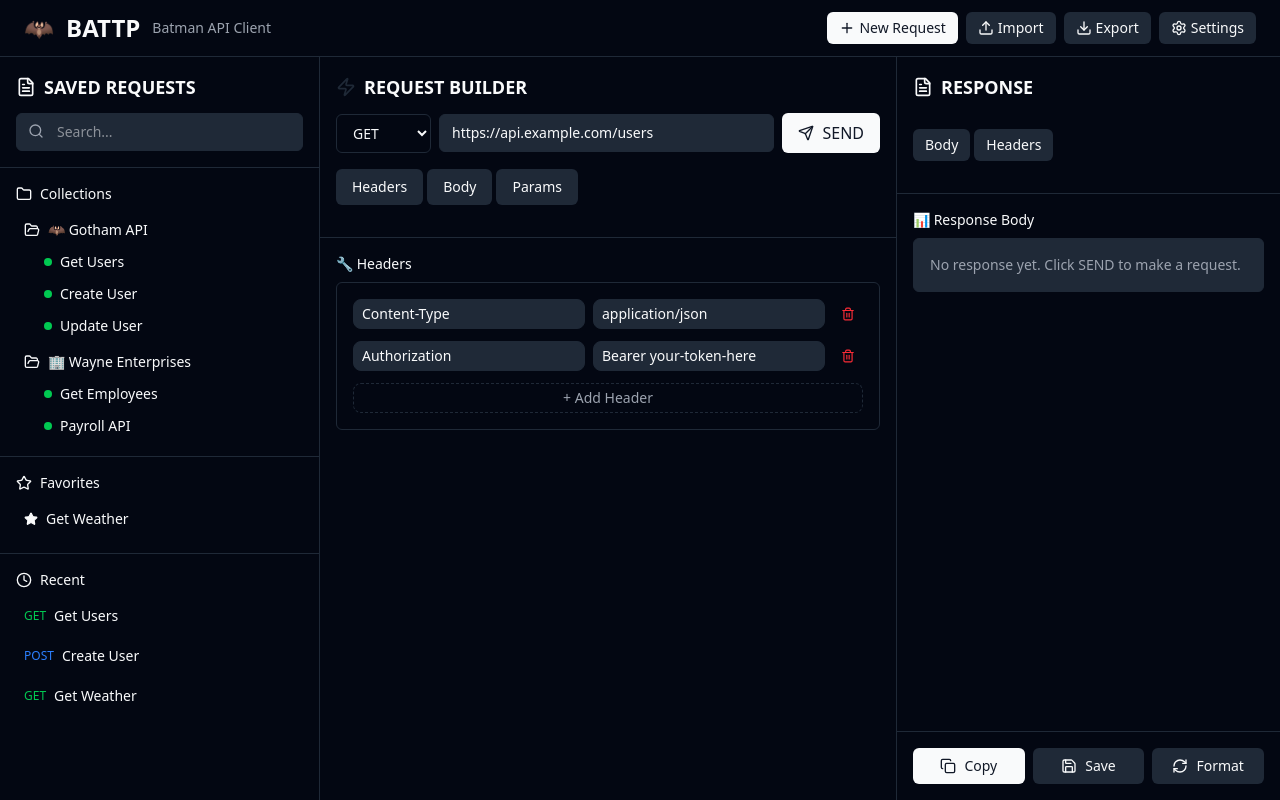
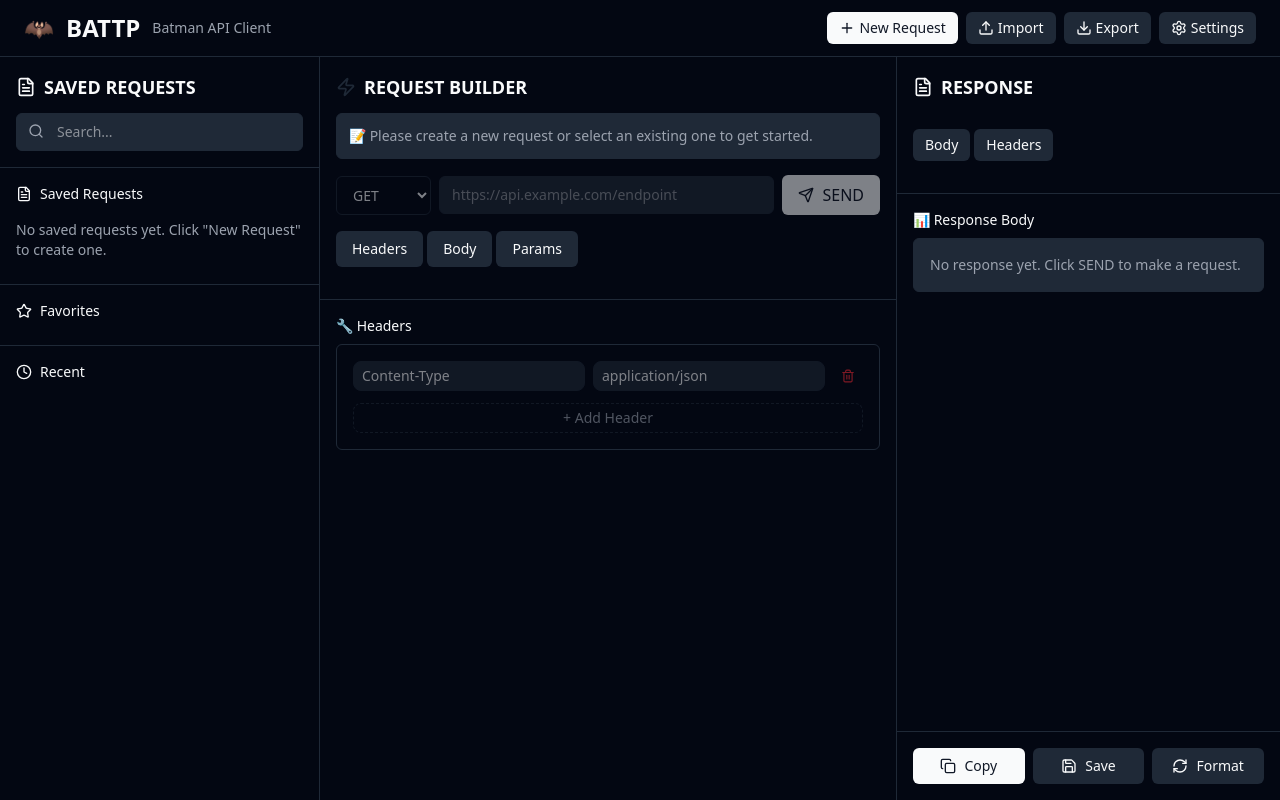
Before and after one commit to Dilgo-dev/battp, a React app: page / in a window 1280 px wide. Built offline with nearby package versions, Linux system fonts and the light colour scheme; the HTML template or start-up script is replaced by a standard one.

Commit message:
feat: Refactor BattpApp to manage saved requests with create, select, and update functionalities, enhancing user experience in request handling

```diff
--- a/src/App.tsx
+++ b/src/App.tsx
@@ -20,9 +20,7 @@ import {
 } from "lucide-react";
 
 const BattpApp = () => {
-  const [selectedRequest, setSelectedRequest] = useState(null);
-  const [httpMethod, setHttpMethod] = useState("GET");
-  const [url, setUrl] = useState("https://api.example.com/users");
+  // États pour l'interface
   const [activeTab, setActiveTab] = useState("headers");
   const [responseTab, setResponseTab] = useState("body");
   const [isDarkMode, setIsDarkMode] = useState(true);
@@ -32,62 +30,80 @@ const BattpApp = () => {
   const [isLoading, setIsLoading] = useState(false);
   const [response, setResponse] = useState(null);
   const [error, setError] = useState(null);
+
+  // États pour la gestion des requêtes
+  const [savedRequests, setSavedRequests] = useState([]);
+  const [selectedRequestId, setSelectedRequestId] = useState(null);
+  const [httpMethod, setHttpMethod] = useState("GET");
+  const [url, setUrl] = useState("");
   const [headers, setHeaders] = useState({
-    "Content-Type": "application/json",
-    "Authorization": "Bearer your-token-here"
+    "Content-Type": "application/json"
   });
-  const [body, setBody] = useState('{\n  "name": "Dick Grayson",\n  "email": "dick@wayneenterprises.com",\n  "role": "Assistant"\n}');
-  const [params, setParams] = useState({
-    page: "1",
-    limit: "10",
-    sort: "name"
-  });
+  const [body, setBody] = useState('');
+  const [params, setParams] = useState({});
 
-  const savedRequests = [
-    {
-      id: 1,
-      name: "Get Users",
+  // Fonction pour créer une nouvelle requête
+  const createNewRequest = () => {
+    const newRequest = {
+      id: Date.now(), // ID unique basé sur le timestamp
+      name: "Untitled Request",
       method: "GET",
-      url: "https://api.example.com/users",
-      collection: "Gotham API",
+      url: "",
+      headers: { "Content-Type": "application/json" },
+      body: "",
+      params: {},
       favorite: false,
-    },
-    {
-      id: 2,
-      name: "Create User",
-      method: "POST",
-      url: "https://api.example.com/users",
-      collection: "Gotham API",
-      favorite: false,
-    },
-    {
-      id: 3,
-      name: "Get Weather",
-      method: "GET",
-      url: "https://api.weather.com/current",
-      collection: "External APIs",
-      favorite: true,
-    },
-  ];
+      createdAt: new Date().toISOString(),
+    };
 
-  const collections = [
-    {
-      name: "Gotham API",
-      icon: "🦇",
-      requests: ["Get Users", "Create User", "Update User"],
-    },
-    {
-      name: "Wayne Enterprises",
-      icon: "🏢",
-      requests: ["Get Employees", "Payroll API"],
-    },
-  ];
+    setSavedRequests(prev => [...prev, newRequest]);
+    setSelectedRequestId(newRequest.id);
+
+    // Charger la nouvelle requête dans l'interface
+    setHttpMethod(newRequest.method);
+    setUrl(newRequest.url);
+    setHeaders(newRequest.headers);
+    setBody(newRequest.body);
+    setParams(newRequest.params);
+  };
+
+  // Fonction pour sélectionner une requête existante
+  const selectRequest = (requestId) => {
+    const request = savedRequests.find(req => req.id === requestId);
+    if (request) {
+      setSelectedRequestId(requestId);
+      setHttpMethod(request.method);
+      setUrl(request.url);
+      setHeaders(request.headers);
+      setBody(request.body);
+      setParams(request.params);
+    }
+  };
+
+  // Fonction pour sauvegarder automatiquement les modifications
+  const updateSelectedRequest = (field, value) => {
+    if (selectedRequestId) {
+      setSavedRequests(prev =>
+        prev.map(req =>
+          req.id === selectedRequestId
+            ? { ...req, [field]: value }
+            : req
+        )
+      );
+    }
+  };
 
   const favorites = savedRequests.filter((req) => req.favorite);
   const recent = savedRequests.slice(0, 3);
 
   // Fonction pour envoyer une requête HTTP
   const sendHttpRequest = async () => {
+    // Vérifier que nous avons une requête sélectionnée et une URL
+    if (!selectedRequestId || !url.trim()) {
+      setError({ error: "Please select a request and enter a URL" });
+      return;
+    }
+
     setIsLoading(true);
     setError(null);
 
@@ -119,6 +135,9 @@ const BattpApp = () => {
       setIsLoading(false);
     }
   };
+
+  // Fonction pour vérifier si le bouton SEND doit être désactivé
+  const isSendDisabled = !selectedRequestId || !url.trim() || isLoading;
 
   // Fonction pour formater la taille en bytes
   const formatSize = (bytes) => {
@@ -172,7 +191,10 @@ const BattpApp = () => {
               </span>
             </div>
             <div className="flex items-center space-x-2">
-              <button className="px-3 py-1.5 text-sm bg-primary text-primary-foreground rounded-md hover:bg-primary/90 flex items-center space-x-1">
+              <button
+                onClick={createNewRequest}
+                className="px-3 py-1.5 text-sm bg-primary text-primary-foreground rounded-md hover:bg-primary/90 flex items-center space-x-1"
+              >
                 <Plus size={16} />
                 <span>New Request</span>
               </button>
@@ -220,39 +242,52 @@ const BattpApp = () => {
             </div>
 
             <div className="flex-1 overflow-y-auto">
-              {/* Collections */}
+              {/* Saved Requests */}
               <div className="p-4">
                 <h3 className="text-sm font-medium text-foreground mb-2 flex items-center space-x-2">
-                  <Folder size={16} />
-                  <span>Collections</span>
+                  <FileText size={16} />
+                  <span>Saved Requests</span>
                 </h3>
                 <div className="space-y-1">
-                  {collections.map((collection, index) => (
-                    <div key={index} className="group">
-                      <div className="flex items-center space-x-2 p-2 rounded-md hover:bg-accent/10 cursor-pointer">
-                        <FolderOpen
-                          size={16}
-                          className="text-accent-foreground"
-                        />
-                        <span className="text-sm text-foreground">
-                          {collection.icon} {collection.name}
+                  {savedRequests.length === 0 ? (
+                    <div className="text-sm text-muted-foreground py-2">
+                      No saved requests yet. Click "New Request" to create one.
+                    </div>
+                  ) : (
+                    savedRequests.map((request) => (
+                      <div
+                        key={request.id}
+                        onClick={() => selectRequest(request.id)}
+                        className={`flex items-center space-x-2 p-2 rounded-md hover:bg-accent/10 cursor-pointer ${
+                          selectedRequestId === request.id ? "bg-accent/20" : ""
+                        }`}
+                      >
+                        <span
+                          className={`text-xs font-medium ${getMethodColor(
+                            request.method
+                          )}`}
+                        >
+                          {request.method}
                         </span>
+                        <div className="flex-1 min-w-0">
+                          <div className="text-sm text-foreground truncate">
+                            {request.name}
+                          </div>
+                          {request.url && (
+                            <div className="text-xs text-muted-foreground truncate">
+                              {request.url}
+                            </div>
+                          )}
+                        </div>
+                        {request.favorite && (
+                          <Star
+                            size={12}
+                            className="text-accent-foreground fill-current"
+                          />
+                        )}
                       </div>
-                      <div className="ml-6 space-y-1">
-                        {collection.requests.map((request, reqIndex) => (
-                          <div
-                            key={reqIndex}
-                            className="flex items-center space-x-2 p-1 rounded-md hover:bg-accent/10 cursor-pointer"
-                          >
-                            <div className="w-2 h-2 bg-green-500 rounded-full"></div>
-                            <span className="text-sm text-foreground">
-                              {request}
-                            </span>
-                          </div>
-                        ))}
-                      </div>
-                    </div>
-                  ))}
+                    ))
+                  )}
                 </div>
               </div>
 
@@ -315,14 +350,31 @@ const BattpApp = () => {
               <h2 className="text-lg font-semibold text-foreground mb-3 flex items-center space-x-2">
                 <Zap size={20} className="text-accent" />
                 <span>REQUEST BUILDER</span>
+                {selectedRequestId && (
+                  <span className="text-sm text-muted-foreground">
+                    - {savedRequests.find(r => r.id === selectedRequestId)?.name}
+                  </span>
+                )}
               </h2>
+
+              {!selectedRequestId && (
+                <div className="mb-4 p-3 bg-muted border border-border rounded-md">
+                  <p className="text-sm text-muted-foreground">
+                    📝 Please create a new request or select an existing one to get started.
+                  </p>
+                </div>
+              )}
 
               {/* URL Bar */}
               <div className="flex items-center space-x-2 mb-4">
                 <select
                   value={httpMethod}
-                  onChange={(e) => setHttpMethod(e.target.value)}
-                  className="px-3 py-2 bg-card border border-border rounded-md text-sm focus:outline-none focus:ring-2 focus:ring-ring"
+                  onChange={(e) => {
+                    setHttpMethod(e.target.value);
+                    updateSelectedRequest('method', e.target.value);
+                  }}
+                  disabled={!selectedRequestId}
+                  className="px-3 py-2 bg-card border border-border rounded-md text-sm focus:outline-none focus:ring-2 focus:ring-ring disabled:opacity-50"
                 >
                   <option value="GET">GET</option>
                   <option value="POST">POST</option>
@@ -333,14 +385,18 @@ const BattpApp = () => {
                 <input
                   type="text"
                   value={url}
-                  onChange={(e) => setUrl(e.target.value)}
-                  className="flex-1 px-3 py-2 bg-input border border-border rounded-md text-sm focus:outline-none focus:ring-2 focus:ring-ring"
+                  onChange={(e) => {
+                    setUrl(e.target.value);
+                    updateSelectedRequest('url', e.target.value);
+                  }}
+                  disabled={!selectedRequestId}
+                  className="flex-1 px-3 py-2 bg-input border border-border rounded-md text-sm focus:outline-none focus:ring-2 focus:ring-ring disabled:opacity-50"
                   placeholder="https://api.example.com/endpoint"
                 />
                 <button
                   onClick={sendHttpRequest}
-                  disabled={isLoading}
-                  className="px-4 py-2 bg-primary text-primary-foreground rounded-md hover:bg-primary/90 flex items-center space-x-2 disabled:opacity-50"
+                  disabled={isSendDisabled}
+                  className="px-4 py-2 bg-primary text-primary-foreground rounded-md hover:bg-primary/90 flex items-center space-x-2 disabled:opacity-50 disabled:cursor-not-allowed"
                 >
                   <Send size={16} />
                   <span>{isLoading ? "SENDING..." : "SEND"}</span>
@@ -384,17 +440,22 @@ const BattpApp = () => {
                               delete newHeaders[key];
                               newHeaders[e.target.value] = value;
                               setHeaders(newHeaders);
+                              updateSelectedRequest('headers', newHeaders);
                             }}
-                            className="flex-1 px-2 py-1 bg-input border border-border rounded text-sm"
+                            disabled={!selectedRequestId}
+                            className="flex-1 px-2 py-1 bg-input border border-border rounded text-sm disabled:opacity-50"
                             placeholder="Header name"
                           />
                           <input
                             type="text"
                             value={value}
                             onChange={(e) => {
-                              setHeaders({ ...headers, [key]: e.target.value });
+                              const newHeaders = { ...headers, [key]: e.target.value };
+                              setHeaders(newHeaders);
+                              updateSelectedRequest('headers', newHeaders);
                             }}
-                            className="flex-1 px-2 py-1 bg-input border border-border rounded text-sm"
+                            disabled={!selectedRequestId}
+                            className="flex-1 px-2 py-1 bg-input border border-border rounded text-sm disabled:opacity-50"
                             placeholder="Header value"
                           />
                           <button
@@ -402,16 +463,23 @@ const BattpApp = () => {
                               const newHeaders = { ...headers };
                               delete newHeaders[key];
                               setHeaders(newHeaders);
+                              updateSelectedRequest('headers', newHeaders);
                             }}
-                            className="px-2 py-1 text-red-500 hover:bg-red-500/10 rounded"
+                            disabled={!selectedRequestId}
+                            className="px-2 py-1 text-red-500 hover:bg-red-500/10 rounded disabled:opacity-50"
                           >
                             <Trash2 size={14} />
                           </button>
                         </div>
                       ))}
                       <button
-                        onClick={() => setHeaders({ ...headers, "": "" })}
-                        className="w-full px-2 py-1 border border-dashed border-border rounded text-sm text-muted-foreground hover:border-primary"
+                        onClick={() => {
+                          const newHeaders = { ...headers, "": "" };
+                          setHeaders(newHeaders);
+                          updateSelectedRequest('headers', newHeaders);
+                        }}
+                        disabled={!selectedRequestId}
+                        className="w-full px-2 py-1 border border-dashed border-border rounded text-sm text-muted-foreground hover:border-primary disabled:opacity-50"
                       >
                         + Add Header
                       </button>
@@ -428,8 +496,12 @@ const BattpApp = () => {
                   <div className="bg-card border border-border rounded-md p-4">
                     <textarea
                       value={body}
-                      onChange={(e) => setBody(e.target.value)}
-                      className="w-full h-48 px-3 py-2 bg-input border border-border rounded-md text-sm font-mono focus:outline-none focus:ring-2 focus:ring-ring resize-none"
+                      onChange={(e) => {
+                        setBody(e.target.value);
+                        updateSelectedRequest('body', e.target.value);
+                      }}
+                      disabled={!selectedRequestId}
+                      className="w-full h-48 px-3 py-2 bg-input border border-border rounded-md text-sm font-mono focus:outline-none focus:ring-2 focus:ring-ring resize-none disabled:opacity-50"
                       placeholder="Enter request body (JSON, XML, etc.)"
                     />
                   </div>
@@ -453,17 +525,22 @@ const BattpApp = () => {
                               delete newParams[key];
                               newParams[e.target.value] = value;
                               setParams(newParams);
+                              updateSelectedRequest('params', newParams);
                             }}
-                            className="flex-1 px-2 py-1 bg-input border border-border rounded text-sm"
+                            disabled={!selectedRequestId}
+                            className="flex-1 px-2 py-1 bg-input border border-border rounded text-sm disabled:opacity-50"
                             placeholder="Parameter name"
                           />
                           <input
                             type="text"
                             value={value}
                             onChange={(e) => {
-                              setParams({ ...params, [key]: e.target.value });
+                              const newParams = { ...params, [key]: e.target.value };
+                              setParams(newParams);
+                              updateSelectedRequest('params', newParams);
                             }}
-                            className="flex-1 px-2 py-1 bg-input border border-border rounded text-sm"
+                            disabled={!selectedRequestId}
+                            className="flex-1 px-2 py-1 bg-input border border-border rounded text-sm disabled:opacity-50"
                             placeholder="Parameter value"
                           />
                           <button
@@ -471,16 +548,23 @@ const BattpApp = () => {
                               const newParams = { ...params };
                               delete newParams[key];
                               setParams(newParams);
+                              updateSelectedRequest('params', newParams);
                             }}
-                            className="px-2 py-1 text-red-500 hover:bg-red-500/10 rounded"
+                            disabled={!selectedRequestId}
+                            className="px-2 py-1 text-red-500 hover:bg-red-500/10 rounded disabled:opacity-50"
                           >
                             <Trash2 size={14} />
                           </button>
                         </div>
                       ))}
                       <button
-                        onClick={() => setParams({ ...params, "": "" })}
-                        className="w-full px-2 py-1 border border-dashed border-border rounded text-sm text-muted-foreground hover:border-primary"
+                        onClick={() => {
+                          const newParams = { ...params, "": "" };
+                          setParams(newParams);
+                          updateSelectedRequest('params', newParams);
+                        }}
+                        disabled={!selectedRequestId}
+                        className="w-full px-2 py-1 border border-dashed border-border rounded text-sm text-muted-foreground hover:border-primary disabled:opacity-50"
                       >
                         + Add Parameter
                       </button>
```
